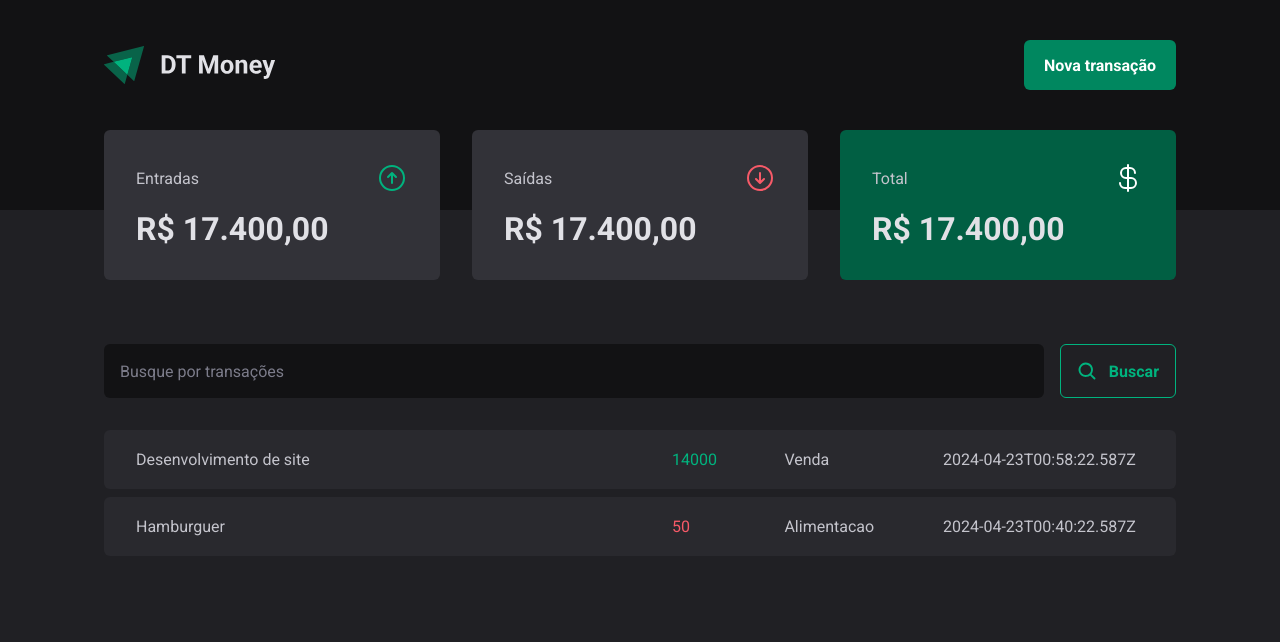
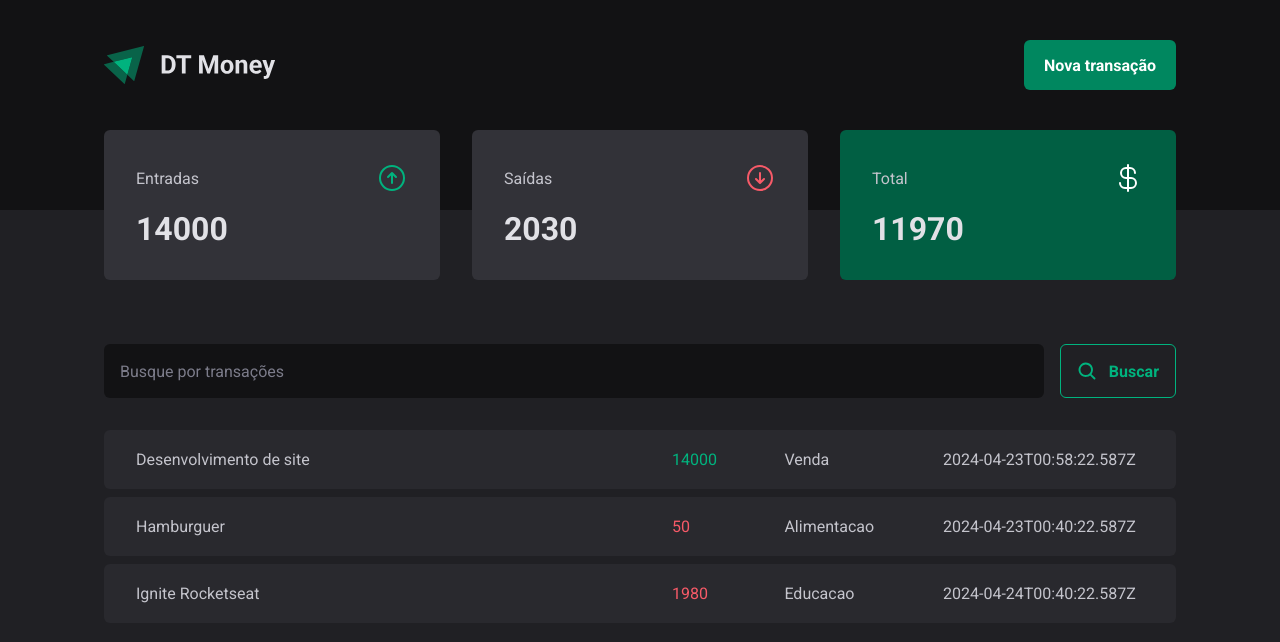
Before and after one commit to edusmpaio/ignite-dt-money, a React (Vite) app: page / in a window 1280 px wide. Shown: the top 642 px of the page. Built offline with nearby package versions, Linux system fonts and the light colour scheme; data requests are answered from the project's data file.

Commit message:
feat: create transaction summary calculation

```diff
--- a/server.json
+++ b/server.json
@@ -15,6 +15,14 @@
       "category": "Alimentacao",
       "price": 50,
       "createdAt": "2024-04-23T00:40:22.587Z"
+    },
+    {
+      "id": 3,
+      "description": "Ignite Rocketseat",
+      "type": "outcome",
+      "category": "Educacao",
+      "price": 1980,
+      "createdAt": "2024-04-24T00:40:22.587Z"
     }
   ]
 }
--- a/src/components/Summary/index.tsx
+++ b/src/components/Summary/index.tsx
@@ -12,6 +12,21 @@
 export function Summary() {
   const { transactions } = useContext(TransactionsContext)
 
+  const summary = transactions.reduce(
+    (acc, transaction) => {
+      if (transaction.type === 'income') {
+        acc.income += transaction.price
+        acc.total += transaction.price
+      } else {
+        acc.outcome += transaction.price
+        acc.total -= transaction.price
+      }
+
+      return acc
+    },
+    { income: 0, outcome: 0, total: 0 },
+  )
+
   return (
     <SummaryContainer>
       <SummaryCard>
@@ -20,7 +35,7 @@
           <ArrowCircleUp size={32} color="#00b37e" />
         </header>
 
-        <strong>R$ 17.400,00</strong>
+        <strong>{summary.income}</strong>
       </SummaryCard>
 
       <SummaryCard>
@@ -29,7 +44,7 @@
           <ArrowCircleDown size={32} color="#f75a68" />
         </header>
 
-        <strong>R$ 17.400,00</strong>
+        <strong>{summary.outcome}</strong>
       </SummaryCard>
 
       <SummaryCard variant="green">
@@ -38,7 +53,7 @@
           <CurrencyDollar size={32} color="#fff" />
         </header>
 
-        <strong>R$ 17.400,00</strong>
+        <strong>{summary.total}</strong>
       </SummaryCard>
     </SummaryContainer>
   )
```
